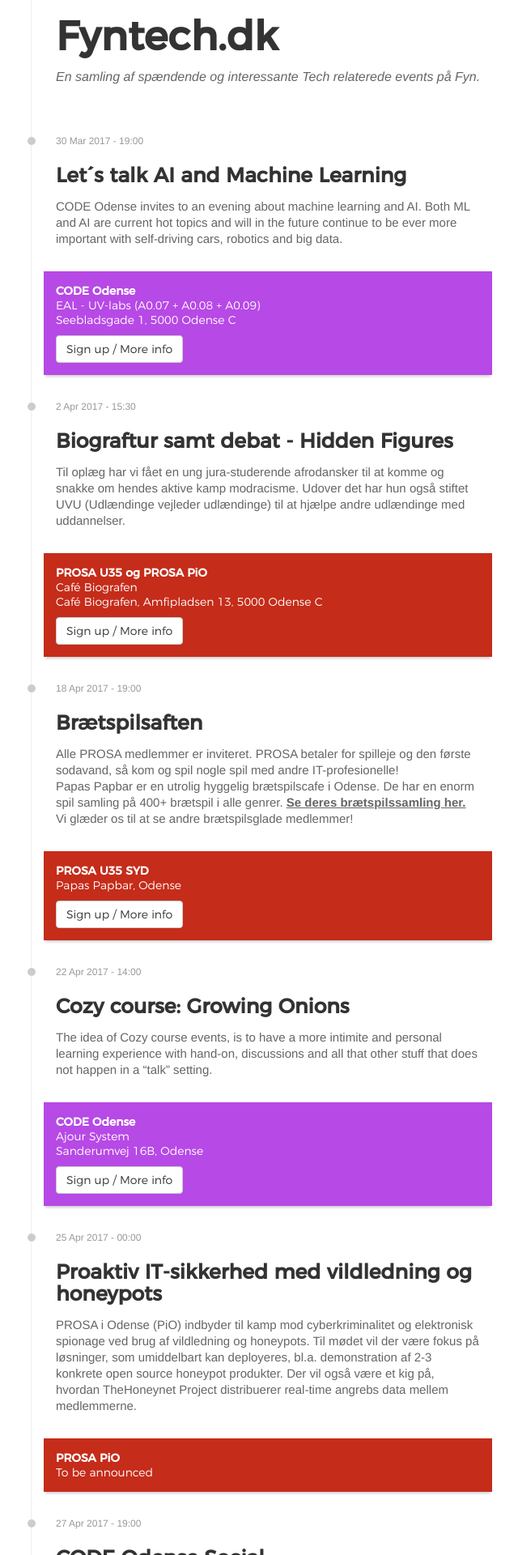
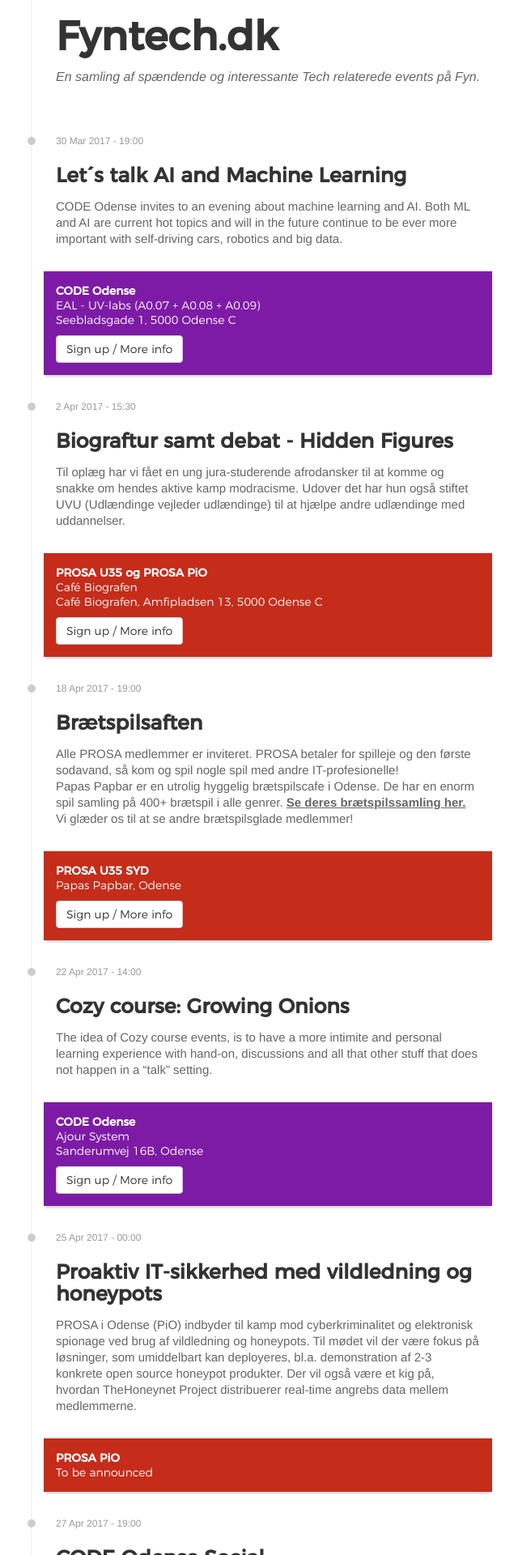
Before and after one commit to fyntech/fyntech, a Jekyll site: the page built from index.html, in a window 1280 px wide. Shown: the top 1920 px of the page at 81% size, without its empty margins (317-957 px from the left). Built offline with Jekyll 4.4.1, drawn with Linux system fonts in a browser that asks for light colours.

Commit message:
change CODE Odenss color
slightly less :collision: on the eyes

```diff
--- a/assets/style.scss
+++ b/assets/style.scss
@@ -178,7 +178,7 @@
 
 .category {
   &.category-codeodense {
-    background-color: #B749E6;
+    background-color: hsl(282, 72%, 38%);
   }
   &.category-eal {
     background-color: #006E79;
```
